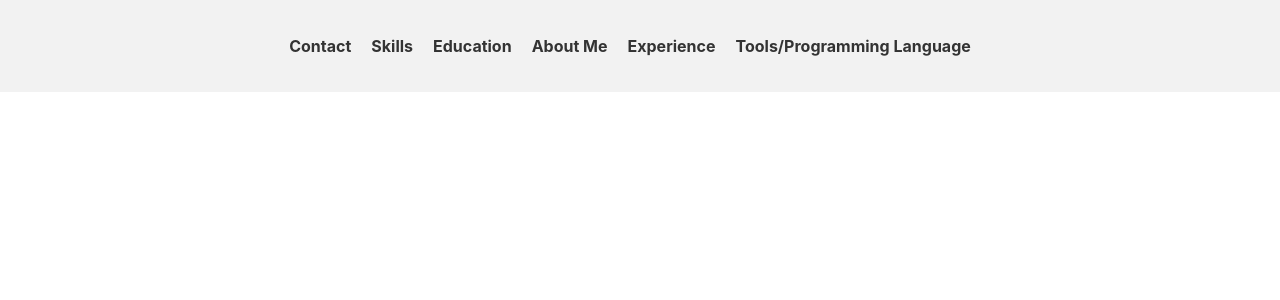
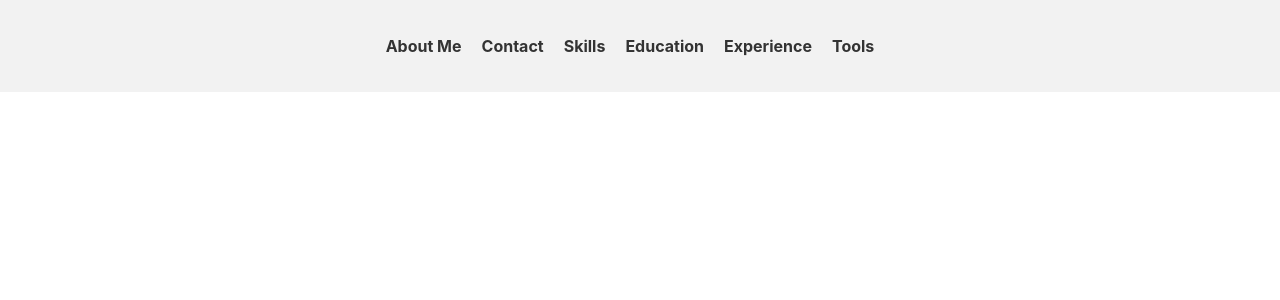
Before and after one commit to tewtewpemtat/portfolio, a React (Create React App) app: page / in a window 1280 px wide. Shown: the top 300 px of the page. Built offline with nearby package versions, Linux system fonts and the light colour scheme.

Commit message:
update navbar

```diff
--- a/src/App.js
+++ b/src/App.js
@@ -14,19 +14,19 @@ function App() {
       <div className="App">
         <nav>
           <ul>
+            <li><Link to="/aboutme">About Me</Link></li>
             <li><Link to="/contact">Contact</Link></li>
             <li><Link to="/skills">Skills</Link></li>
             <li><Link to="/education">Education</Link></li>
-            <li><Link to="/aboutme">About Me</Link></li>
             <li><Link to="/experience">Experience</Link></li>
-            <li><Link to="/tools">Tools/Programming Language</Link></li>
+            <li><Link to="/tools">Tools</Link></li>
           </ul>
         </nav>
         <Routes>
+          <Route path="/aboutme" element={<AboutMe />} />
           <Route path="/contact" element={<Contact />} />
           <Route path="/skills" element={<Skills />} />
           <Route path="/education" element={<Education />} />
-          <Route path="/aboutme" element={<AboutMe />} />
           <Route path="/experience" element={<Experience />} />
           <Route path="/tools" element={<Tools />} />
         </Routes>
```
